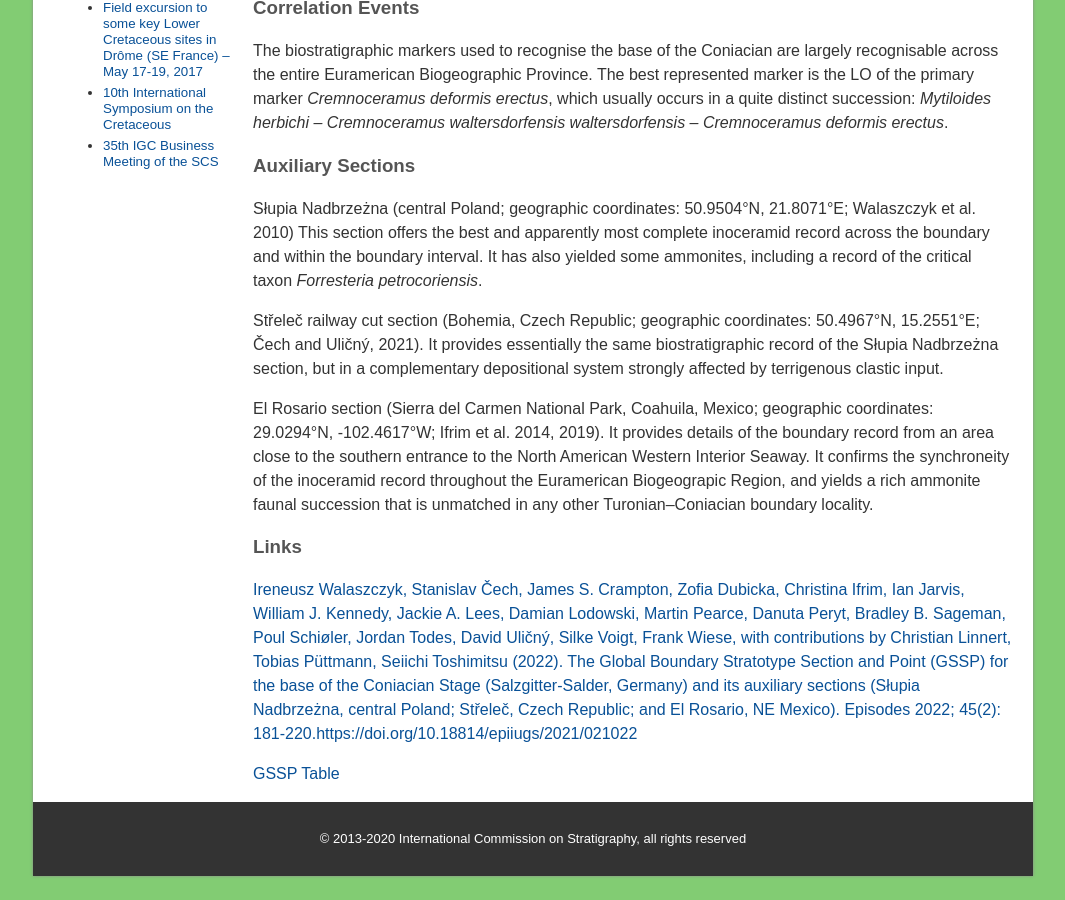
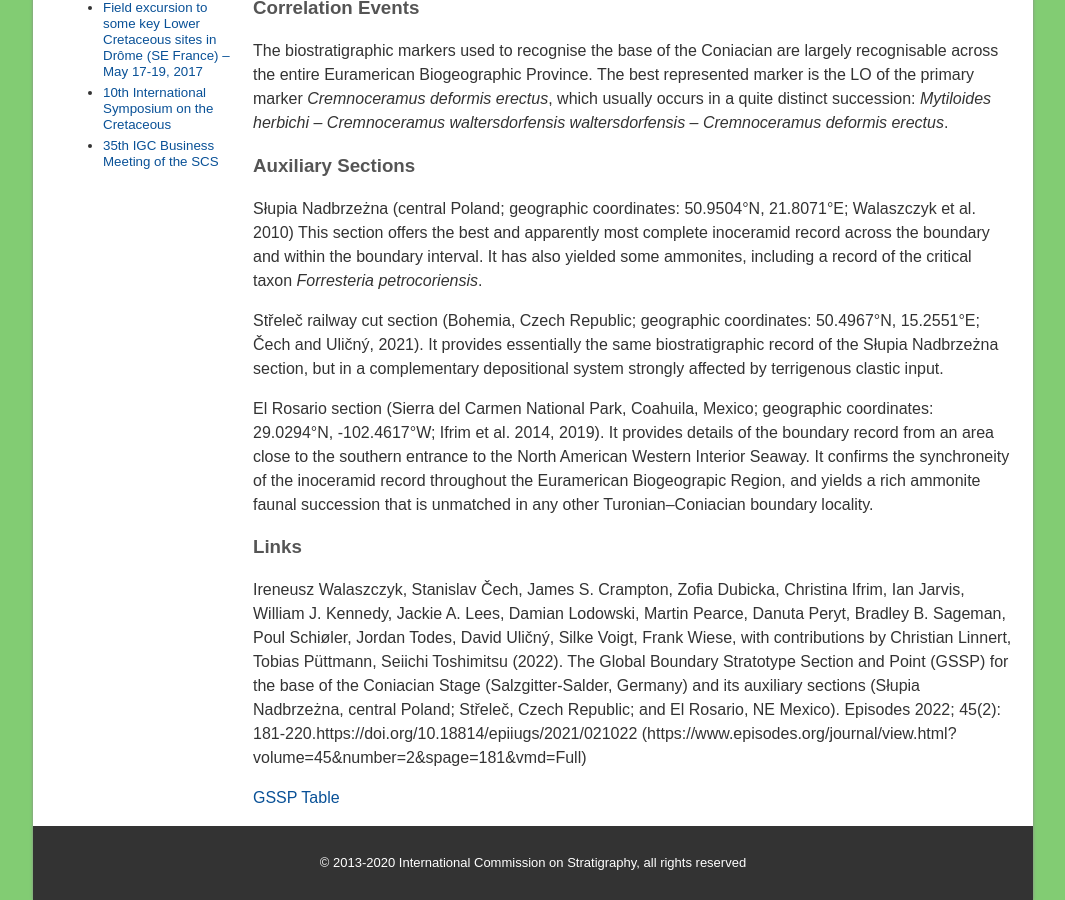
Before and after one commit to i-c-stratigraphy/subcommission-cretaceous, a Jekyll site: the page built from pages/gssps/coniacian.md, in a window 1280 px wide and 900 px high, scrolled down 1768 px. Shown: the whole window, without its empty margins (107-1172 px from the left). Built offline with Jekyll 4.4.1, drawn with Linux system fonts in a browser that asks for light colours; before the commit the page ends 2644 px from its top, so only the background shows below that.

Commit message:
Update coniacian.md

```diff
--- a/pages/gssps/coniacian.md
+++ b/pages/gssps/coniacian.md
@@ -53,6 +53,7 @@ Střeleč railway cut section (Bohemia, Czech Republic; geographic coordinates:
 El Rosario section (Sierra del Carmen National Park, Coahuila, Mexico; geographic coordinates: 29.0294°N, -102.4617°W; Ifrim et al. 2014, 2019). It provides details of the boundary record from an area close to the southern entrance to the North American Western Interior Seaway. It confirms the synchroneity of the inoceramid record throughout the Euramerican Biogeograpic Region, and yields a rich ammonite faunal succession that is unmatched in any other Turonian–Coniacian boundary locality.
 
 ### Links
-[Ireneusz Walaszczyk, Stanislav Čech, James S. Crampton, Zofia Dubicka, Christina Ifrim, Ian Jarvis, William J. Kennedy, Jackie A. Lees, Damian Lodowski, Martin Pearce, Danuta Peryt, Bradley B. Sageman, Poul Schiøler, Jordan Todes, David Uličný, Silke Voigt, Frank Wiese, with contributions by Christian Linnert, Tobias Püttmann, Seiichi Toshimitsu (2022). The Global Boundary Stratotype Section and Point (GSSP) for the base of the Coniacian Stage (Salzgitter-Salder, Germany) and its auxiliary sections (Słupia Nadbrzeżna, central Poland; Střeleč, Czech Republic; and El Rosario, NE Mexico). Episodes 2022; 45(2): 181-220.https://doi.org/10.18814/epiiugs/2021/021022](https://www.episodes.org/journal/view.html?volume=45&number=2&spage=181&vmd=Full)
+Ireneusz Walaszczyk, Stanislav Čech, James S. Crampton, Zofia Dubicka, Christina Ifrim, Ian Jarvis, William J. Kennedy, Jackie A. Lees, Damian Lodowski, Martin Pearce, Danuta Peryt, Bradley B. Sageman, Poul Schiøler, Jordan Todes, David Uličný, Silke Voigt, Frank Wiese, with contributions by Christian Linnert, Tobias Püttmann, Seiichi Toshimitsu (2022). The Global Boundary Stratotype Section and Point (GSSP) for the base of the Coniacian Stage (Salzgitter-Salder, Germany) and its auxiliary sections (Słupia Nadbrzeżna, central Poland; Střeleč, Czech Republic; and El Rosario, NE Mexico). Episodes 2022; 45(2): 181-220.https://doi.org/10.18814/epiiugs/2021/021022
+(https://www.episodes.org/journal/view.html?volume=45&number=2&spage=181&vmd=Full)
 
 [GSSP Table](https://stratigraphy.org/gssps/)
```
